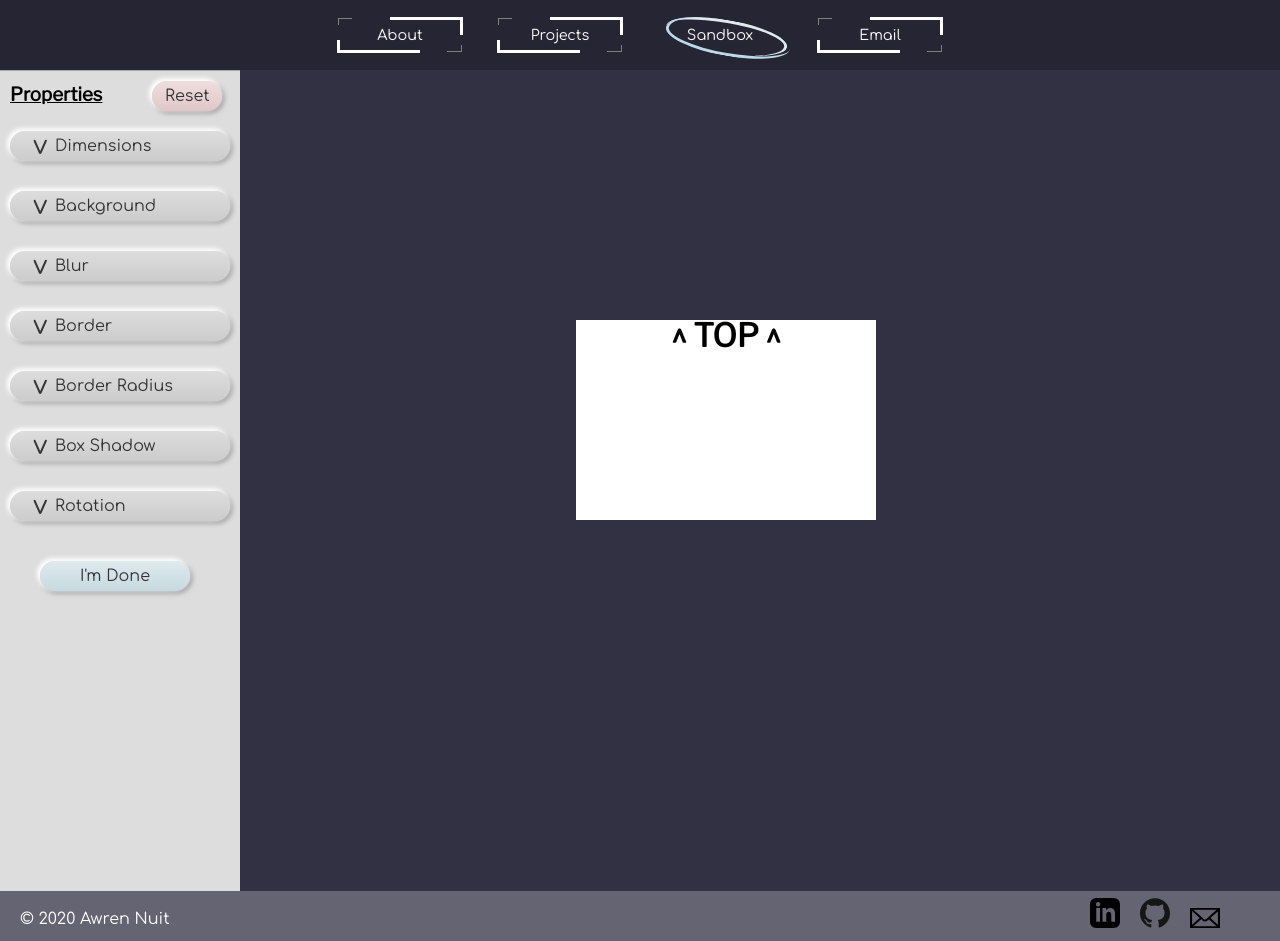
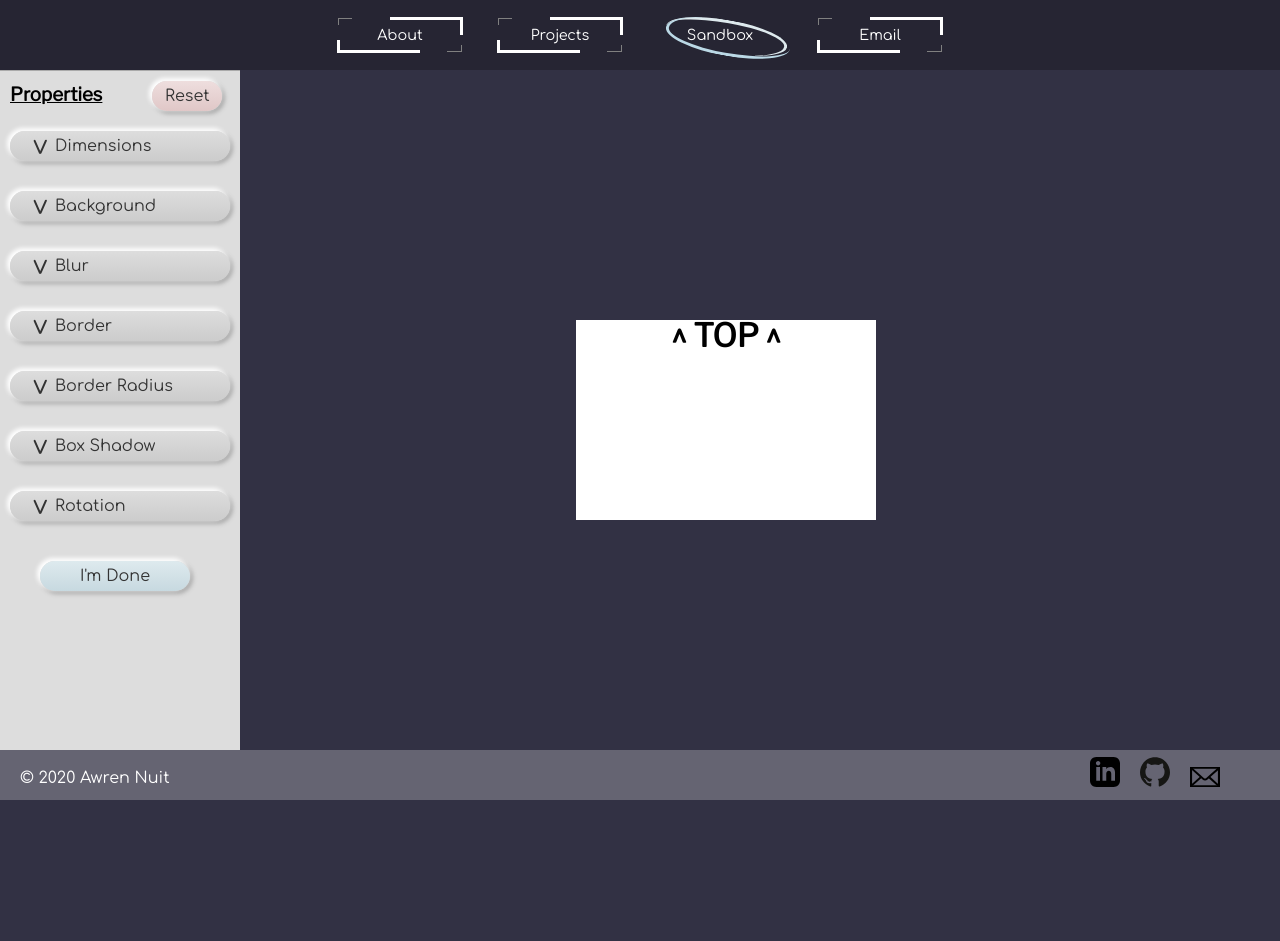
Before and after one commit to awrennuit/full-stack-software-developer-portfolio, a React (Create React App) app: page /css-sandbox in a window 1280 px wide. After the commit the page ends 800 px from the top, so only its background shows below. Built offline with nearby package versions, Linux system fonts and the light colour scheme.

Commit message:
minor adjustments to page height

```diff
--- a/src/components/CssSandbox/CssSandbox.css
+++ b/src/components/CssSandbox/CssSandbox.css
@@ -1,3 +1,7 @@
+.sandbox-main-container {
+  /* min-height: calc(100vh - 400px); */
+}
+
 .test-div {
   left: 45%;
   position: fixed;
@@ -11,7 +15,7 @@
 .sandbox-slider-container {
   background-color: #ddd;
   border-top: 1px solid #aaa;
-  min-height: 100vh;
+  min-height: calc(100vh - 141px);
   max-height: 100%;
   padding: 10px;
   width: 220px;
--- a/src/components/CssSandbox/CssSandbox.js
+++ b/src/components/CssSandbox/CssSandbox.js
@@ -118,7 +118,7 @@ export default function CssSandbox() {
   return(
     <>
       <Header />
-      <div>
+      <div className="sandbox-main-container">
         <div>
           <div
             className="test-div"
--- a/src/components/PasswordGenerator/PasswordGenerator.css
+++ b/src/components/PasswordGenerator/PasswordGenerator.css
@@ -81,7 +81,9 @@
   background-color: black;
   border: 2px inset green;
   color: lightgreen;
+  height: 30px;
   text-align: center;
+  width: 175px;
 }
 
 @keyframes heading {
--- a/src/components/Projects/Projects.css
+++ b/src/components/Projects/Projects.css
@@ -1,5 +1,6 @@
 .project-container {
   margin: 50px;
+  min-height: calc(100vh - 220px);
 }
 
 .project-card-center {
```
Also changed, not shown: src/components/PasswordGenerator/PasswordGenerator.js (+15 -3 lines).
